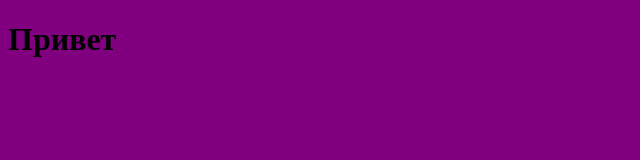
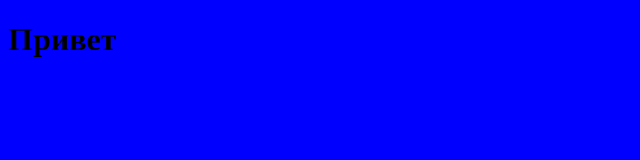
Before and after one commit to Jollion81/Repository1, a plain HTML site: page Index.html in a window 1280 px wide. Shown: the whole page, without its empty margins (0-640 px from the left). Drawn offline with Linux system fonts and the light colour scheme.

Commit message:
Изменили цвет подложки с фиолетового на синий

```diff
--- a/style.css
+++ b/style.css
@@ -1,2 +1,2 @@
 body
-{background: purple;}
+{background: blue;}
```
